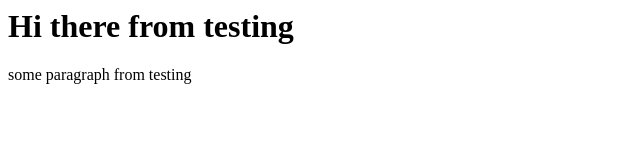
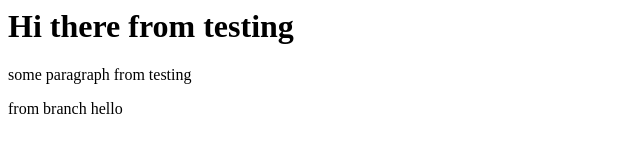
Before and after one commit to vasymus/testing, a plain HTML site: page index.html in a window 1280 px wide. Shown: the whole page, without its empty margins (0-640 px from the left). Drawn offline with Linux system fonts and the light colour scheme.

Commit message:
Update index.html

```diff
--- a/index.html
+++ b/index.html
@@ -1,2 +1,3 @@
 <h1>Hi there from testing</h1>
 <p>some paragraph from testing</p>
+<p>from branch hello</p>
```
